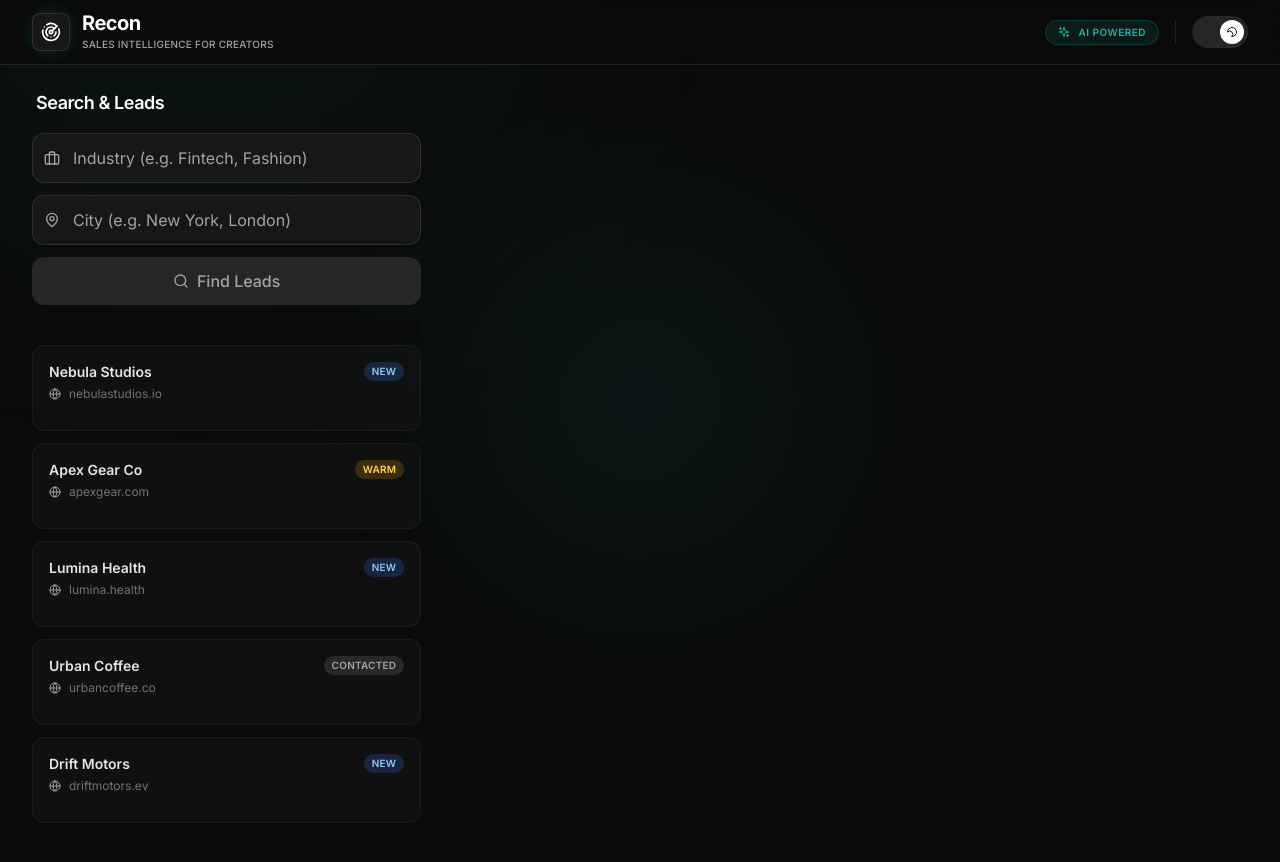
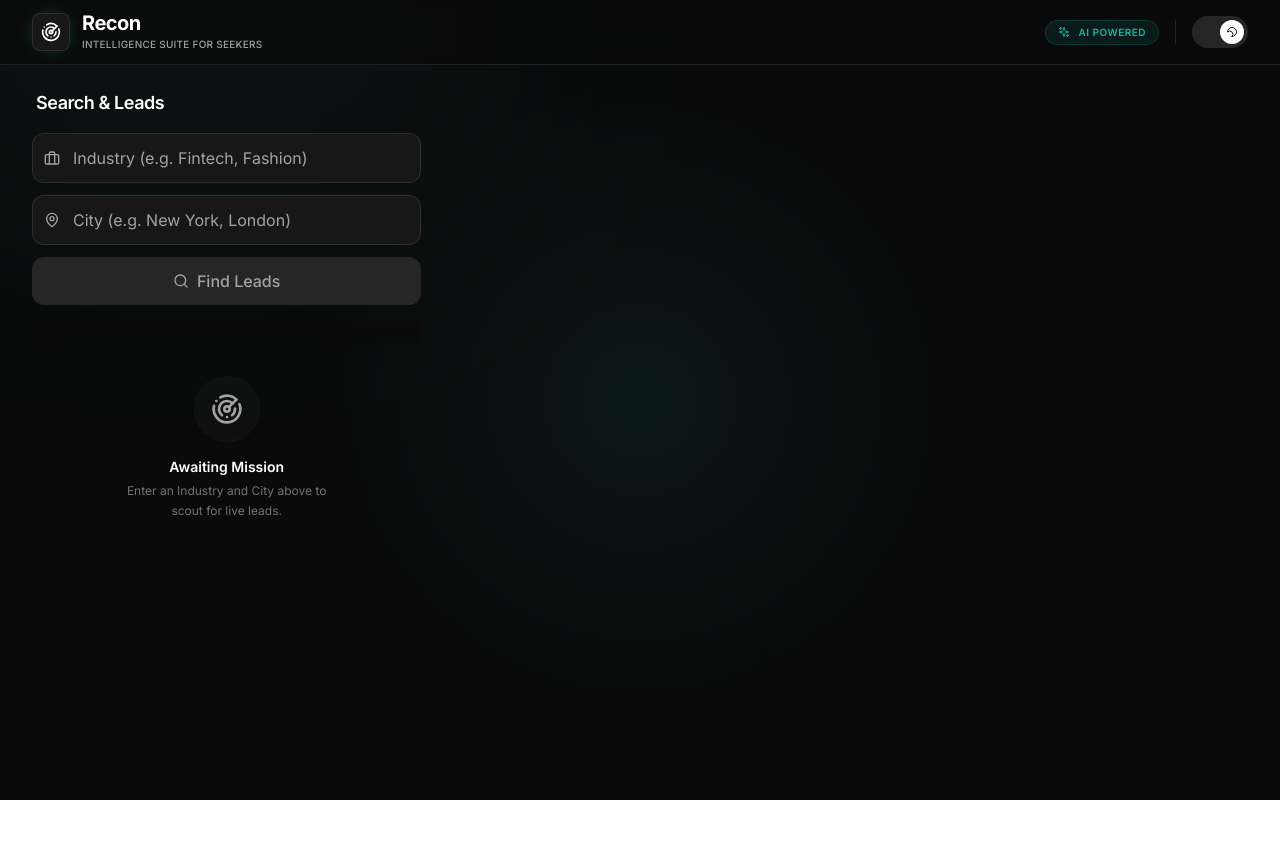
Before and after one commit to mrcthevar/Recon, a React (Vite) app: page / in a window 1280 px wide. After the commit the page ends 800 px from the top, so only its background shows below. Built offline with nearby package versions, Linux system fonts and the light colour scheme.

Commit message:
Commit Changes

```diff
--- a/App.tsx
+++ b/App.tsx
@@ -2,14 +2,13 @@ import React, { useState, useEffect, useCallback } from 'react';
 import { Header } from './components/Header';
 import { SearchPane } from './components/SearchPane';
 import { IntelligencePane } from './components/IntelligencePane';
-import { MOCK_COMPANIES } from './constants';
 import { Company } from './types';
 import { findLeads } from './services/geminiService';
 
 const App: React.FC = () => {
   const [isDarkMode, setIsDarkMode] = useState(true);
   const [selectedCompanyId, setSelectedCompanyId] = useState<string | null>(null);
-  const [companies, setCompanies] = useState<Company[]>(MOCK_COMPANIES);
+  const [companies, setCompanies] = useState<Company[]>([]);
   const [isSearching, setIsSearching] = useState(false);
 
   // Initialize theme
--- a/components/Header.tsx
+++ b/components/Header.tsx
@@ -24,7 +24,7 @@ export const Header: React.FC<HeaderProps> = ({ isDarkMode, toggleTheme }) => {
               Recon
             </h1>
             <span className="text-[10px] font-medium text-neutral-500 dark:text-neutral-400 mt-1 tracking-wide uppercase">
-              Sales Intelligence for Creators
+              Intelligence Suite for Seekers
             </span>
           </div>
         </div>
--- a/components/SearchPane.tsx
+++ b/components/SearchPane.tsx
@@ -1,5 +1,5 @@
 import React, { useState } from 'react';
-import { Search, MapPin, Briefcase, ChevronRight, Globe, Loader2 } from 'lucide-react';
+import { Search, MapPin, Briefcase, ChevronRight, Globe, Loader2, Radar } from 'lucide-react';
 import { Company } from '../types';
 
 interface SearchPaneProps {
@@ -87,8 +87,22 @@ export const SearchPane: React.FC<SearchPaneProps> = ({
       {/* Results List */}
       <div className="flex-1 overflow-y-auto -mx-2 px-2 pb-4 space-y-3">
         {companies.length === 0 ? (
-          <div className="text-center py-10 opacity-60 animate-fade-in">
-             <p className="text-sm text-neutral-500">No leads found. Try a different sector.</p>
+          <div className="h-full flex flex-col items-center justify-center text-center opacity-60 animate-fade-in p-8">
+             <div className="w-16 h-16 rounded-full bg-neutral-100 dark:bg-neutral-900/50 flex items-center justify-center mb-4 ring-1 ring-neutral-200 dark:ring-white/5">
+                {isSearching ? (
+                   <Loader2 className="w-8 h-8 text-accent animate-spin" />
+                ) : (
+                   <Radar className="w-8 h-8 text-neutral-400" />
+                )}
+             </div>
+             <h3 className="text-sm font-semibold text-neutral-900 dark:text-white mb-1">
+               {isSearching ? 'Scanning Sector...' : 'Awaiting Mission'}
+             </h3>
+             <p className="text-xs text-neutral-500 max-w-[200px] leading-relaxed">
+               {isSearching
+                 ? 'Reconnaissance units are identifying targets via Google Maps.'
+                 : 'Enter an Industry and City above to scout for live leads.'}
+             </p>
           </div>
         ) : (
           companies.map((company, index) => {
@@ -109,17 +123,29 @@ export const SearchPane: React.FC<SearchPaneProps> = ({
                 `}
               >
                 <div className="flex justify-between items-start">
-                  <div>
+                  <div className="flex-1 mr-2">
                     <h3 className={`font-semibold text-sm transition-colors ${isSelected ? 'text-neutral-900 dark:text-white' : 'text-neutral-700 dark:text-neutral-200 group-hover:text-neutral-900 dark:group-hover:text-white'}`}>
                       {company.name}
                     </h3>
                     <div className="flex items-center mt-1 space-x-2">
-                       <Globe className="w-3 h-3 text-neutral-400 group-hover:text-accent transition-colors" />
-                       <span className="text-xs text-neutral-500 group-hover:text-neutral-600 dark:group-hover:text-neutral-400 transition-colors">{company.website}</span>
+                       {company.website !== 'N/A' && (
+                         <>
+                           <Globe className="w-3 h-3 text-neutral-400 group-hover:text-accent transition-colors" />
+                           <a
+                             href={company.website.startsWith('http') ? company.website : `https://${company.website}`}
+                             target="_blank"
+                             rel="noopener noreferrer"
+                             onClick={(e) => e.stopPropagation()}
+                             className="text-xs text-neutral-500 hover:text-accent dark:hover:text-accent dark:group-hover:text-neutral-400 transition-colors truncate max-w-[150px] hover:underline"
+                           >
+                             {company.website}
+                           </a>
+                         </>
+                       )}
                     </div>
                   </div>
                   <span className={`
-                    text-[10px] font-semibold px-2 py-0.5 rounded-full uppercase tracking-wide transition-colors
+                    text-[10px] font-semibold px-2 py-0.5 rounded-full uppercase tracking-wide transition-colors whitespace-nowrap
                     ${company.status === 'New' ? 'bg-blue-100 text-blue-700 dark:bg-blue-500/20 dark:text-blue-300' :
                       company.status === 'Warm' ? 'bg-amber-100 text-amber-700 dark:bg-amber-500/20 dark:text-amber-300' :
                       'bg-neutral-100 text-neutral-600 dark:bg-white/10 dark:text-neutral-400'}
--- a/constants.ts
+++ b/constants.ts
@@ -1,5 +1,3 @@
-import { Company } from './types';
-
 export const MODEL_NAME = 'gemini-3-flash-preview';
 
 export const SYSTEM_INSTRUCTION = `
@@ -17,56 +15,3 @@ Rules:
 `;
 
 export const ACCEPTED_IMAGE_TYPES = 'image/png, image/jpeg, image/webp';
-
-export const MOCK_COMPANIES: Company[] = [
-  {
-    id: '1',
-    name: 'Nebula Studios',
-    website: 'nebulastudios.io',
-    industry: 'Motion Design',
-    status: 'New',
-    description: 'Award-winning motion design house focusing on tech startups.',
-    recentWork: 'Rebranded Fintech giant "Vault" with 3D abstract loops.',
-    needs: ['3D Generalist', 'Rive Animation']
-  },
-  {
-    id: '2',
-    name: 'Apex Gear Co',
-    website: 'apexgear.com',
-    industry: 'Outdoor Retail',
-    status: 'Warm',
-    description: 'Premium outdoor equipment manufacturer for extreme sports.',
-    recentWork: 'Launched "Summit" series hiking boots.',
-    needs: ['Cinematography', 'Social Cuts']
-  },
-  {
-    id: '3',
-    name: 'Lumina Health',
-    website: 'lumina.health',
-    industry: 'Healthcare Tech',
-    status: 'New',
-    description: 'AI-driven personalized healthcare platform.',
-    recentWork: 'Series B funding announcement video.',
-    needs: ['Explainer Videos', 'UI Animation']
-  },
-  {
-    id: '4',
-    name: 'Urban Coffee',
-    website: 'urbancoffee.co',
-    industry: 'F&B',
-    status: 'Contacted',
-    description: 'Direct-to-consumer artisanal coffee subscription.',
-    recentWork: 'Expansion into Asian markets.',
-    needs: ['Lifestyle Photography', 'Short-form Video']
-  },
-  {
-    id: '5',
-    name: 'Drift Motors',
-    website: 'driftmotors.ev',
-    industry: 'Automotive',
-    status: 'New',
-    description: 'Electric vehicle startup focusing on retro-conversions.',
-    recentWork: 'Viral campaign featuring vintage Porsche 911 conversion.',
-    needs: ['Color Grading', 'Sound Design']
-  }
-];
--- a/index.html
+++ b/index.html
@@ -3,7 +3,7 @@
   <head>
     <meta charset="UTF-8" />
     <meta name="viewport" content="width=device-width, initial-scale=1.0" />
-    <title>Recon | Sales Intelligence</title>
+    <title>Recon | Intelligence Suite</title>
     <script src="https://cdn.tailwindcss.com"></script>
     <link href="https://fonts.googleapis.com/css2?family=Inter:wght@300;400;500;600;700&display=swap" rel="stylesheet">
     <script>
@@ -128,8 +128,8 @@
     "lucide-react": "https://esm.sh/lucide-react@^0.562.0",
     "react-markdown": "https://esm.sh/react-markdown@^10.1.0",
     "@google/genai": "https://esm.sh/@google/genai@^1.34.0",
-    "@vitejs/plugin-react": "https://esm.sh/@vitejs/plugin-react@^5.1.2",
-    "vite": "https://esm.sh/vite@^7.3.0"
+    "vite": "https://esm.sh/vite@^7.3.0",
+    "@vitejs/plugin-react": "https://esm.sh/@vitejs/plugin-react@^5.1.2"
   }
 }
 </script>
--- a/metadata.json
+++ b/metadata.json
@@ -1,5 +1,5 @@
 {
   "name": "Recon",
-  "description": "B2B Sales Intelligence for Creators. Scout leads and generate pitches with AI.",
+  "description": "Intelligence Suite for Seekers. Scout leads and generate pitches with AI.",
   "requestFramePermissions": []
 }
```
Also changed, not shown: 1 other file (tests, documents, lock files or other folders).
